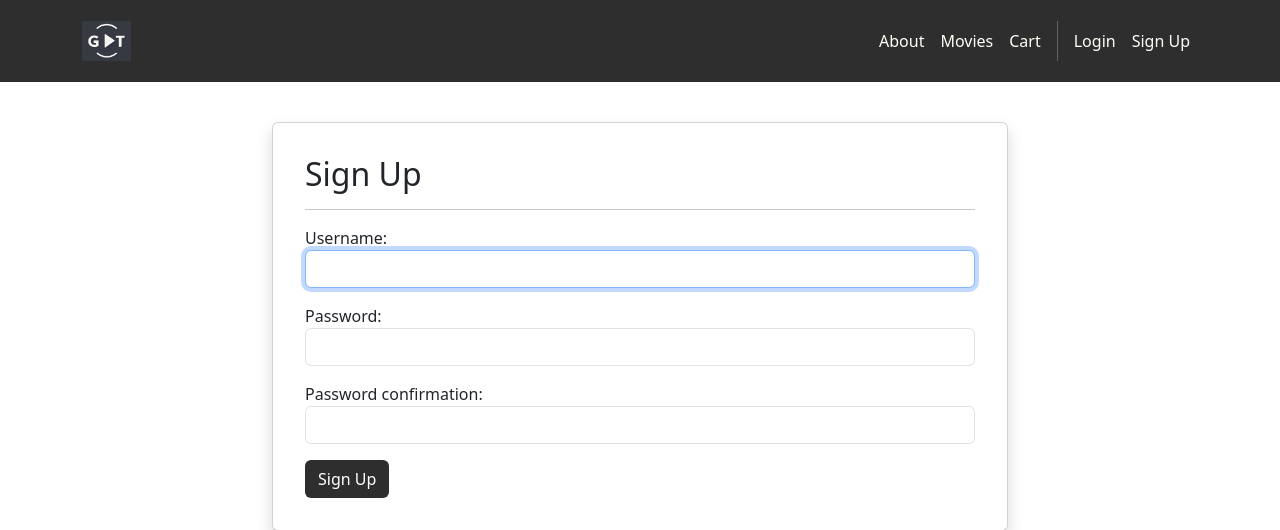
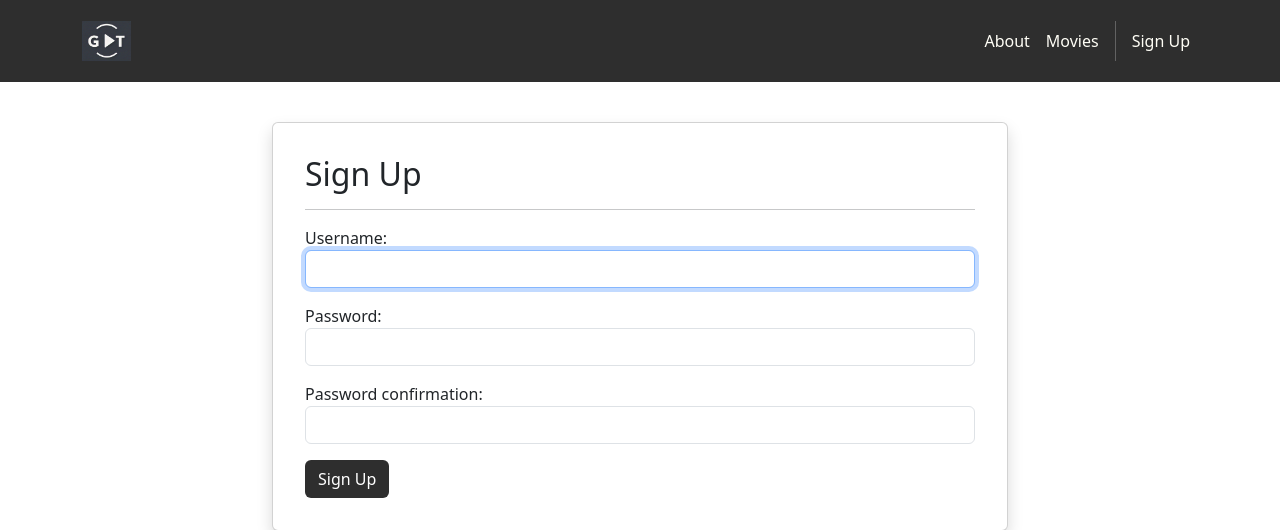
Before and after one commit to bradley-cao/GTMovies, a Django app: page /accounts/signup in a window 1280 px wide. Shown: the top 530 px of the page. Run offline with Django 5.2, Linux system fonts and the light colour scheme; some libraries are stand-ins or nearby versions.

Commit message:
rebased chapter11plus into NhaHan

```diff
--- a/GTMovies/templates/base.html
+++ b/GTMovies/templates/base.html
@@ -35,21 +35,12 @@ navbar-expand-lg">
                    href="{% url 'home.about' %}">About</a>
                 <a class="nav-link"
                    href="{% url 'movies.index' %}">Movies</a>
-                <a class="nav-link"
-                   href="{% url 'cart.index' %}">Cart</a>
                 <div class="vr bg-white mx-2 d-none
                    d-lg-block"></div>
-                  {% if user.is_authenticated %}
-                    <a class="nav-link"
-                        href="{% url 'accounts.logout' %}">Logout ({{ user.username }})</a>
-                  {% else %}
-                    <a class="nav-link"
-                        href="{% url 'accounts.login' %}">Login</a>
-                    <a class="nav-link"
-                        href="{% url 'accounts.signup' %}">
-                        Sign Up
-                  </a>
-                {% endif %}
+                <a class="nav-link"
+                   href="{% url 'accounts.signup' %}">
+                   Sign Up
+                </a>
             </div>
         </div>
     </div>
--- a/GTMovies/urls.py
+++ b/GTMovies/urls.py
@@ -27,6 +27,7 @@ urlpatterns = [
     path('movies/', include('movies.urls')),
     path('accounts/', include('accounts.urls')),
     path('cart/', include('cart.urls')),
+    path('accounts/', include('accounts.urls')),
 ]
 
 urlpatterns += static(settings.MEDIA_URL, document_root=settings.MEDIA_ROOT)
```
